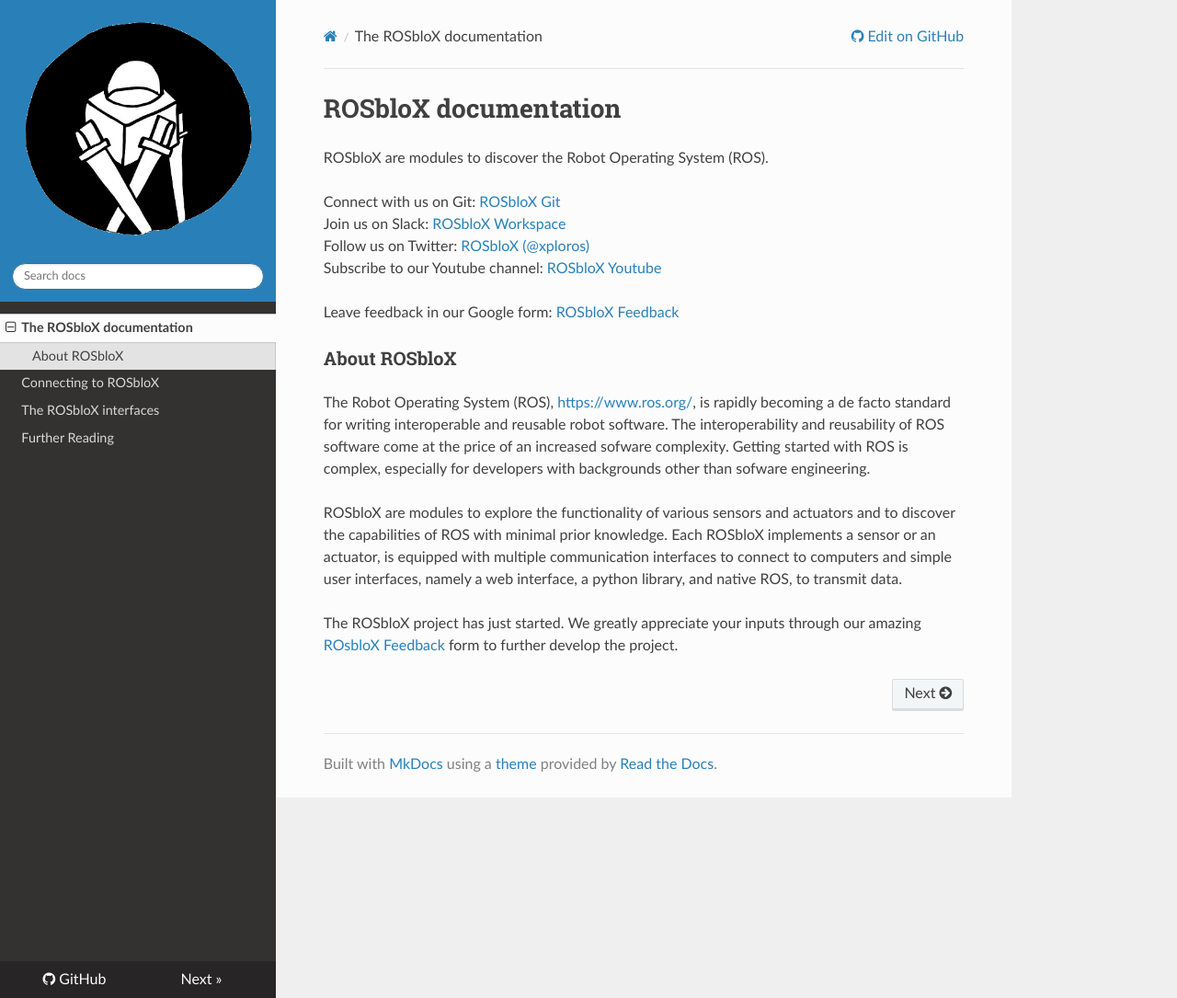
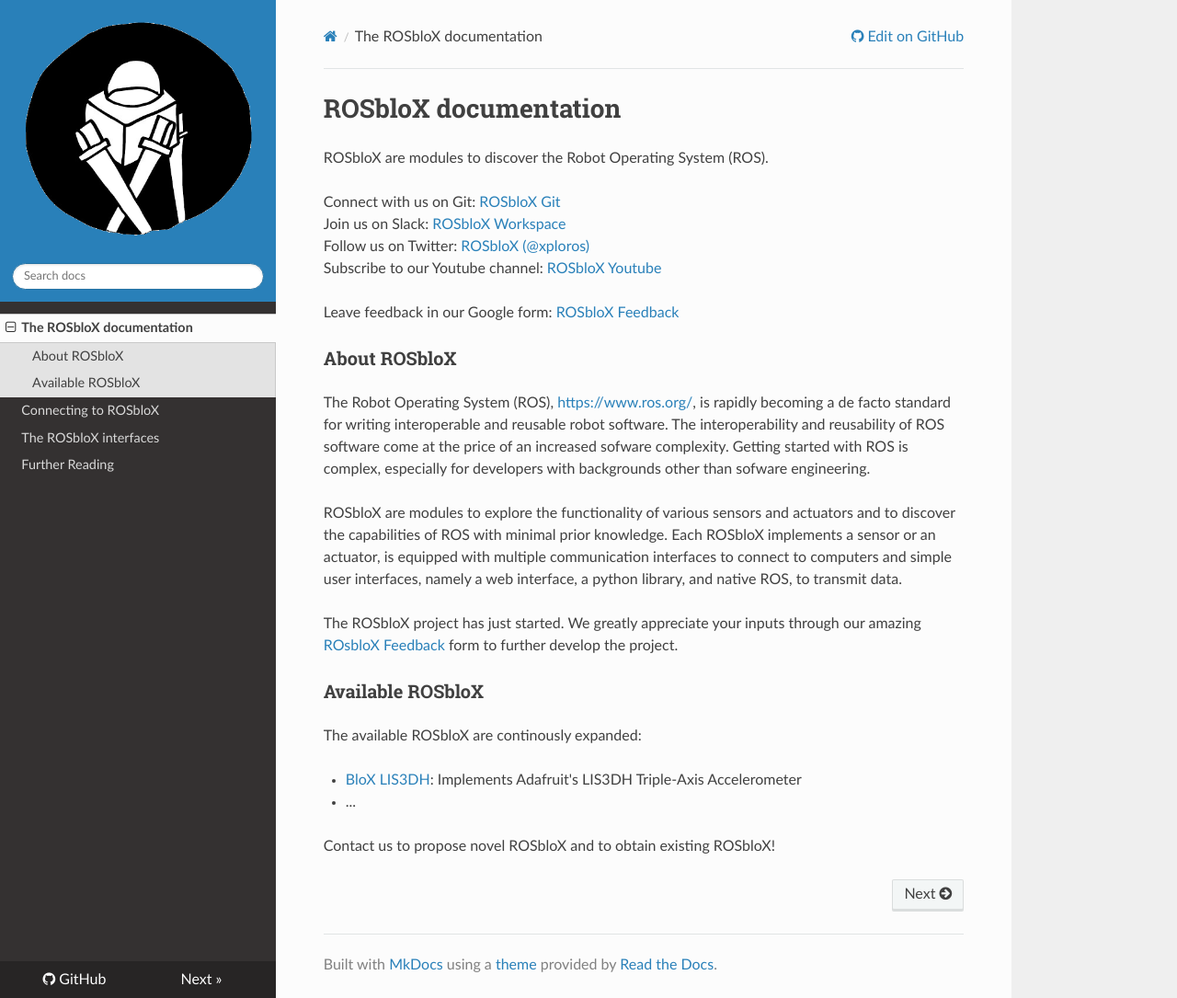
Before and after one commit to rosblox/rosblox.github.io, an MkDocs documentation site: the page built from docs/index.md, in a window 1280 px wide and 1085 px high. Shown: the whole window at 92% size. Built offline with MkDocs 1.6.1, drawn with Linux system fonts in a browser that asks for light colours; nearby versions of some CDN libraries.

Commit message:
Add link to repo.

```diff
--- a/docs/index.md
+++ b/docs/index.md
@@ -17,3 +17,13 @@
 ROSbloX are modules to explore the functionality of various sensors and actuators and to discover the capabilities of ROS with minimal prior knowledge. Each ROSbloX implements a sensor or an actuator, is equipped with multiple communication interfaces to connect to computers and simple user interfaces, namely a web interface, a python library, and native ROS, to transmit data.
 
 The ROSbloX project has just started. We greatly appreciate your inputs through our amazing [ROsbloX Feedback](https://forms.gle/vUeeocDE7jSQKdCc7) form to further develop the project.
+
+
+### Available ROSbloX
+
+The available ROSbloX are continously expanded:
+
+- [BloX LIS3DH](https://github.com/rosblox/blox-lis3dh): Implements Adafruit's LIS3DH Triple-Axis Accelerometer
+- ...
+
+Contact us to propose novel ROSbloX and to obtain existing ROSbloX!
```
